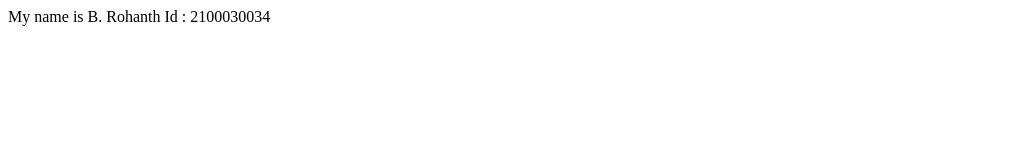
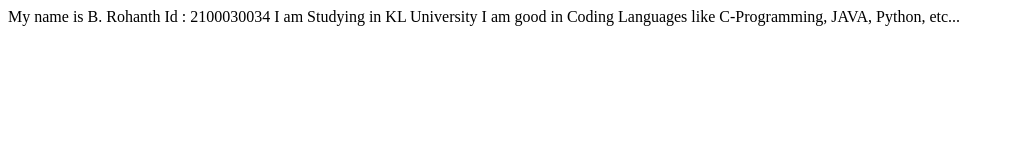
Before and after one commit to RohanthBaipilla/aboutme, a plain HTML site: page index.html in a window 1280 px wide. Shown: the whole page, without its empty margins (0-1014 px from the left). Drawn offline with Linux system fonts and the light colour scheme.

Commit message:
Update index.html

```diff
--- a/index.html
+++ b/index.html
@@ -3,5 +3,7 @@
 <body>
 	My name is B. Rohanth
 	Id : 2100030034
+	I am Studying in KL University
+	I am good in Coding Languages like C-Programming, JAVA, Python, etc...
 </body>
 					</head>
```
